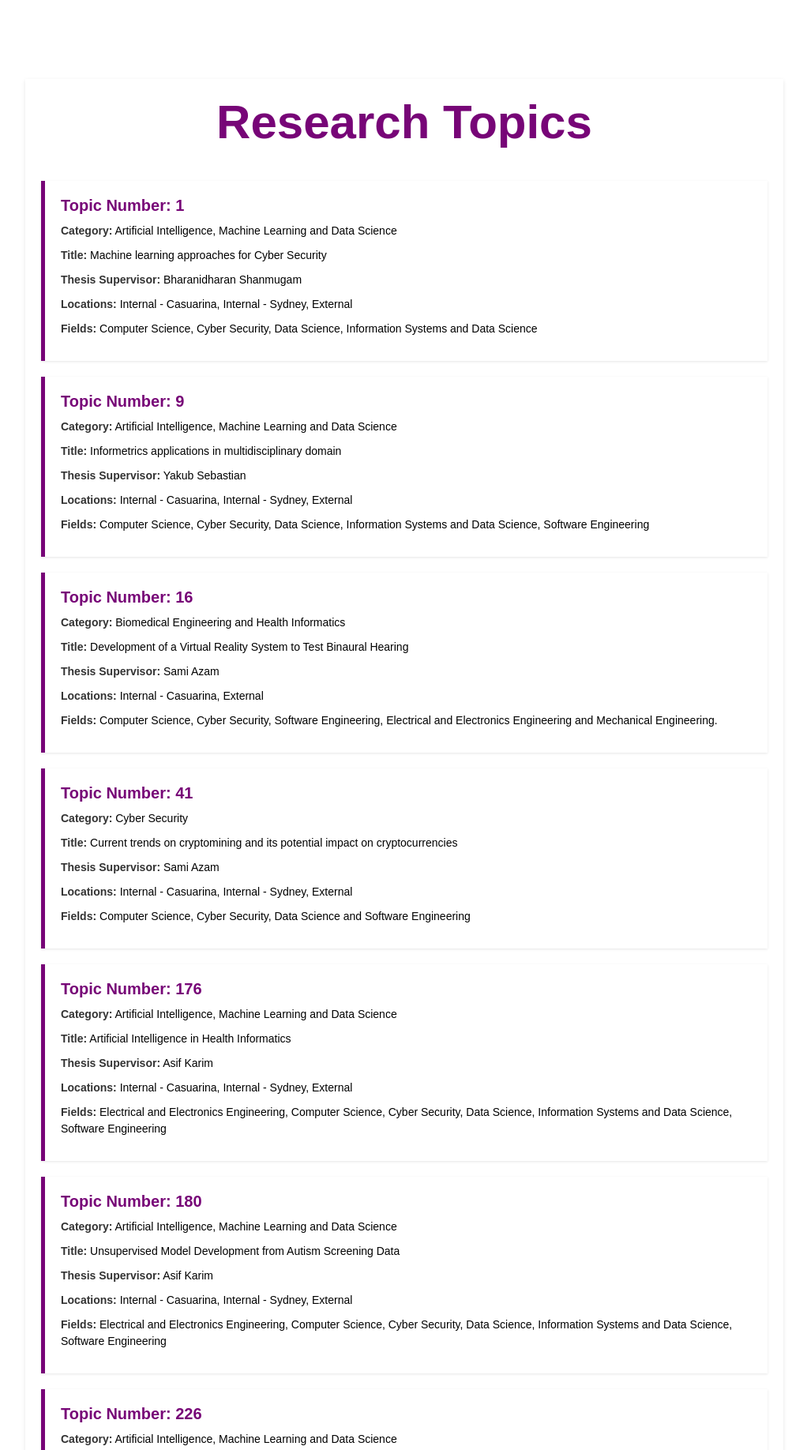
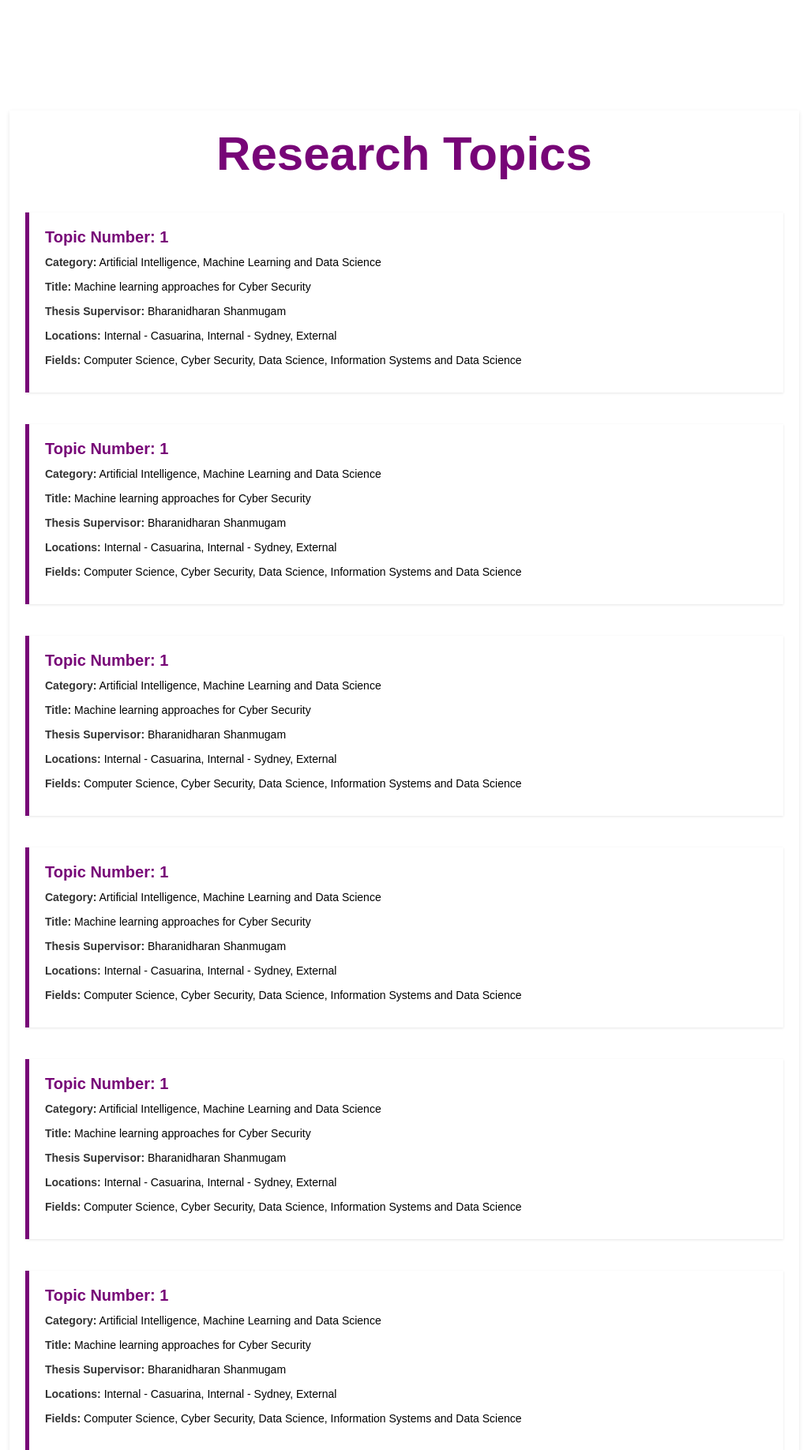
Before and after one commit to Beast-Code9999/HIT237_Group11_2024, a Django app: page /project-list in a window 1280 px wide. Shown: the part 140-1976 px from the top of the page at 79% size, without its empty margins (128-1150 px from the left). Run offline with Django 5.2, Linux system fonts and the light colour scheme.

Commit message:
add includes directorywithin templates app

```diff
--- a/assignment_2_proj/assignment2_app/classes.py
+++ b/assignment_2_proj/assignment2_app/classes.py
@@ -1,5 +1,10 @@
 # Where we shall write our python classes for Project Details
-
+class Members:
+    def __init__(self, name, course, age, ethnicity):
+        self.name = name
+        self.course = course
+        self.age = age
+        self.ethnicity = ethnicity
 
 class ProjectsClass:
     def __init__(
@@ -88,4 +93,6 @@ print(proj1.category)
 # proj7 = ProjectsClass()
 
 
+
+
 projects_list = []
--- a/assignment_2_proj/assignment2_app/static/assignment2_app/projectList.css
+++ b/assignment_2_proj/assignment2_app/static/assignment2_app/projectList.css
@@ -1,6 +1,6 @@
 .container {
-    /* max-width: 1200px; */
-    width: 96%;
+    max-width: 1200px;
+    /* width: 96%; */
     margin: auto;
     padding: 20px;
     background-color: #ffffff;
@@ -16,11 +16,14 @@
 
 .project {
     padding: 20px;
-    margin: 20px 0;
+    margin: 4rem 0;
     background-color: #ffffff;
     border-left: 5px solid #770577;
     box-shadow: 0 1px 3px rgba(0, 0, 0, 0.1);
     transition: all 0.3s ease-in-out;
+}
+.project > * {
+    color: black;
 }
 
 .project:hover {
--- /dev/null
+++ b/assignment_2_proj/assignment2_app/templates/assignment2_app/includes/project.html
@@ -0,0 +1,10 @@
+<div class="project">
+    <a class="link" href="">
+        <h2>Topic Number: 1</h2>
+        <p><strong>Category:</strong> Artificial Intelligence, Machine Learning and Data Science</p>
+        <p><strong>Title:</strong> Machine learning approaches for Cyber Security</p>
+        <p><strong>Thesis Supervisor:</strong> Bharanidharan Shanmugam</p>
+        <p><strong>Locations:</strong> Internal - Casuarina, Internal - Sydney, External</p>
+        <p><strong>Fields:</strong> Computer Science, Cyber Security, Data Science, Information Systems and Data Science</p>
+    </a>
+</div>
--- a/assignment_2_proj/assignment2_app/templates/assignment2_app/index.html
+++ b/assignment_2_proj/assignment2_app/templates/assignment2_app/index.html
@@ -1,9 +1,11 @@
 {% extends "base.html" %}
 {% load static %}
 
-
 {% block title %} Thesis Website {% endblock %}
 
+{% block css_files %}
+    <link rel="stylesheet" href="{% static "assignment2_app/index.css"%}">
+{% endblock %}
 
 
 {% block content %}
--- a/assignment_2_proj/assignment2_app/templates/assignment2_app/projectList.html
+++ b/assignment_2_proj/assignment2_app/templates/assignment2_app/projectList.html
@@ -11,67 +11,12 @@
 {% block content %}
 <div class="container">
     <h1 class="research-topics-title">Research Topics</h1>
-    <div class="project">
-        <h2>Topic Number: 1</h2>
-        <p><strong>Category:</strong> Artificial Intelligence, Machine Learning and Data Science</p>
-        <p><strong>Title:</strong> Machine learning approaches for Cyber Security</p>
-        <p><strong>Thesis Supervisor:</strong> Bharanidharan Shanmugam</p>
-        <p><strong>Locations:</strong> Internal - Casuarina, Internal - Sydney, External</p>
-        <p><strong>Fields:</strong> Computer Science, Cyber Security, Data Science, Information Systems and Data Science</p>
-    </div>
-
-    <div class="project">
-        <h2>Topic Number: 9</h2>
-        <p><strong>Category:</strong> Artificial Intelligence, Machine Learning and Data Science</p>
-        <p><strong>Title:</strong> Informetrics applications in multidisciplinary domain</p>
-        <p><strong>Thesis Supervisor:</strong> Yakub Sebastian</p>
-        <p><strong>Locations:</strong> Internal - Casuarina, Internal - Sydney, External</p>
-        <p><strong>Fields:</strong> Computer Science, Cyber Security, Data Science, Information Systems and Data Science, Software Engineering</p>
-    </div>
-
-    <div class="project">
-        <h2>Topic Number: 16</h2>
-        <p><strong>Category:</strong> Biomedical Engineering and Health Informatics</p>
-        <p><strong>Title:</strong> Development of a Virtual Reality System to Test Binaural Hearing</p>
-        <p><strong>Thesis Supervisor:</strong> Sami Azam</p>
-        <p><strong>Locations:</strong> Internal - Casuarina, External</p>
-        <p><strong>Fields:</strong> Computer Science, Cyber Security, Software Engineering, Electrical and Electronics Engineering and Mechanical Engineering.</p>
-    </div>
-
-    <div class="project">
-        <h2>Topic Number: 41</h2>
-        <p><strong>Category:</strong> Cyber Security</p>
-        <p><strong>Title:</strong> Current trends on cryptomining and its potential impact on cryptocurrencies</p>
-        <p><strong>Thesis Supervisor:</strong> Sami Azam</p>
-        <p><strong>Locations:</strong> Internal - Casuarina, Internal - Sydney, External</p>
-        <p><strong>Fields:</strong> Computer Science, Cyber Security, Data Science and Software Engineering</p>
-    </div>
-
-    <div class="project">
-        <h2>Topic Number: 176</h2>
-        <p><strong>Category:</strong> Artificial Intelligence, Machine Learning and Data Science</p>
-        <p><strong>Title:</strong> Artificial Intelligence in Health Informatics</p>
-        <p><strong>Thesis Supervisor:</strong> Asif Karim</p>
-        <p><strong>Locations:</strong> Internal - Casuarina, Internal - Sydney, External</p>
-        <p><strong>Fields:</strong> Electrical and Electronics Engineering, Computer Science, Cyber Security, Data Science, Information Systems and Data Science, Software Engineering</p>
-    </div>
-
-    <div class="project">
-        <h2>Topic Number: 180</h2>
-        <p><strong>Category:</strong> Artificial Intelligence, Machine Learning and Data Science</p>
-        <p><strong>Title:</strong> Unsupervised Model Development from Autism Screening Data</p>
-        <p><strong>Thesis Supervisor:</strong> Asif Karim</p>
-        <p><strong>Locations:</strong> Internal - Casuarina, Internal - Sydney, External</p>
-        <p><strong>Fields:</strong> Electrical and Electronics Engineering, Computer Science, Cyber Security, Data Science, Information Systems and Data Science, Software Engineering</p>
-    </div>
-
-    <div class="project">
-        <h2>Topic Number: 226</h2>
-        <p><strong>Category:</strong> Artificial Intelligence, Machine Learning and Data Science</p>
-        <p><strong>Title:</strong> Applying Artificial Intelligence to solve real world problems</p>
-        <p><strong>Thesis Supervisor:</strong> Bharanidharan Shanmugam</p>
-        <p><strong>Locations:</strong> Internal - Casuarina, Internal - Sydney, External</p>
-        <p><strong>Fields:</strong> Chemical, Civil, Structural, Electrical, Electronics Engineering and Mechanical Engineering, Computer Science, Cyber Security, Data Science, Information Systems and Data Science, Software Engineering</p>
-    </div>
+    {% include "assignment2_app/includes/project.html" %}
+    {% include "assignment2_app/includes/project.html" %}
+    {% include "assignment2_app/includes/project.html" %}
+    {% include "assignment2_app/includes/project.html" %}
+    {% include "assignment2_app/includes/project.html" %}
+    {% include "assignment2_app/includes/project.html" %}
+    {% include "assignment2_app/includes/project.html" %}
 </div>
 {% endblock content %}
--- a/assignment_2_proj/static/app.css
+++ b/assignment_2_proj/static/app.css
@@ -60,13 +60,21 @@ body {
 .navigation__item a {
     color: white;
 }
+.navigation__item {
+    transition: all .3s;
 
+}
+.navigation__item:hover {
+    transform: translateY(-.3rem);
+}
 
 .main {
-    padding: 24rem 14rem;
+    padding: 28rem 14rem 53rem 14rem;
 }
 
 .footer {
+    position: absolute;
+    bottom: 0;
     width: 100%;
     height: 35rem;
     background-color: var(--color-primary);
```
Also changed, not shown: assignment_2_proj/assignment2_app/templates/assignment2_app/projectDetails.html (+8 -2 lines), assignment_2_proj/assignment2_app/static/assignment2_app/projectDetails.css (added), assignment_2_proj/assignment2_app/templates/assignment2_app/includes/member.html (added).
